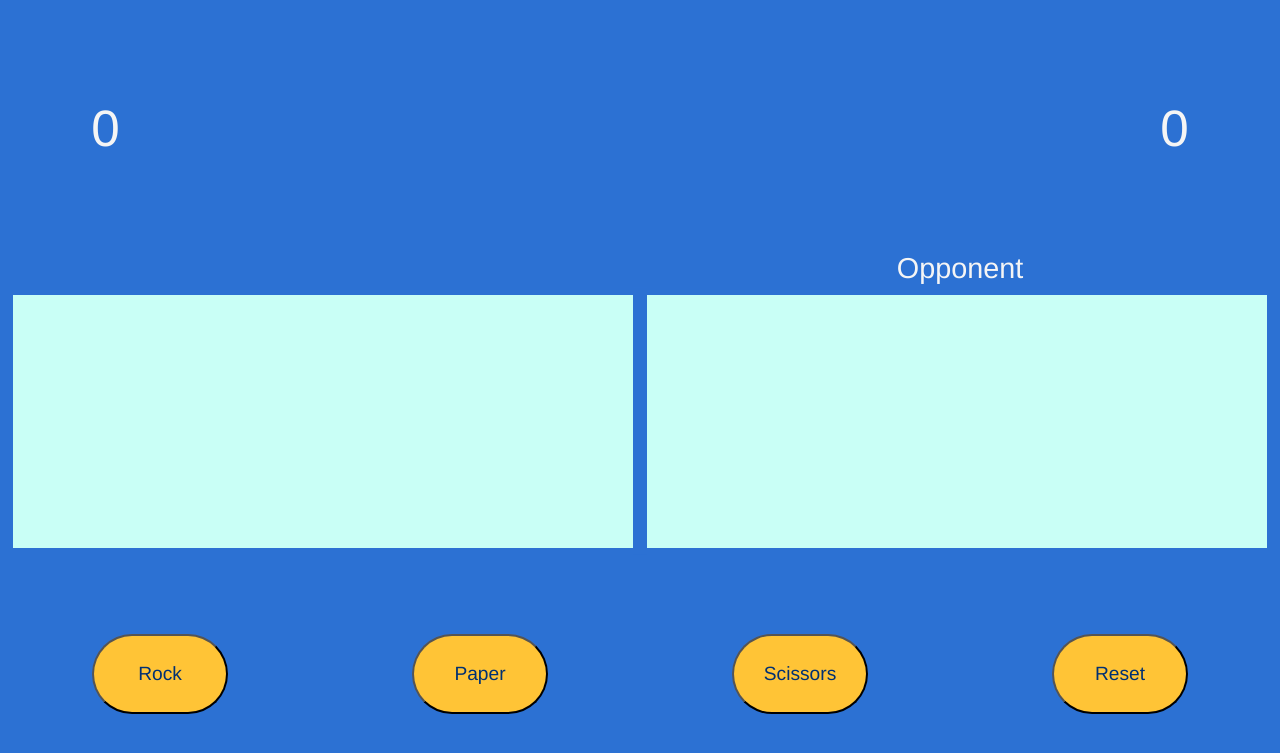
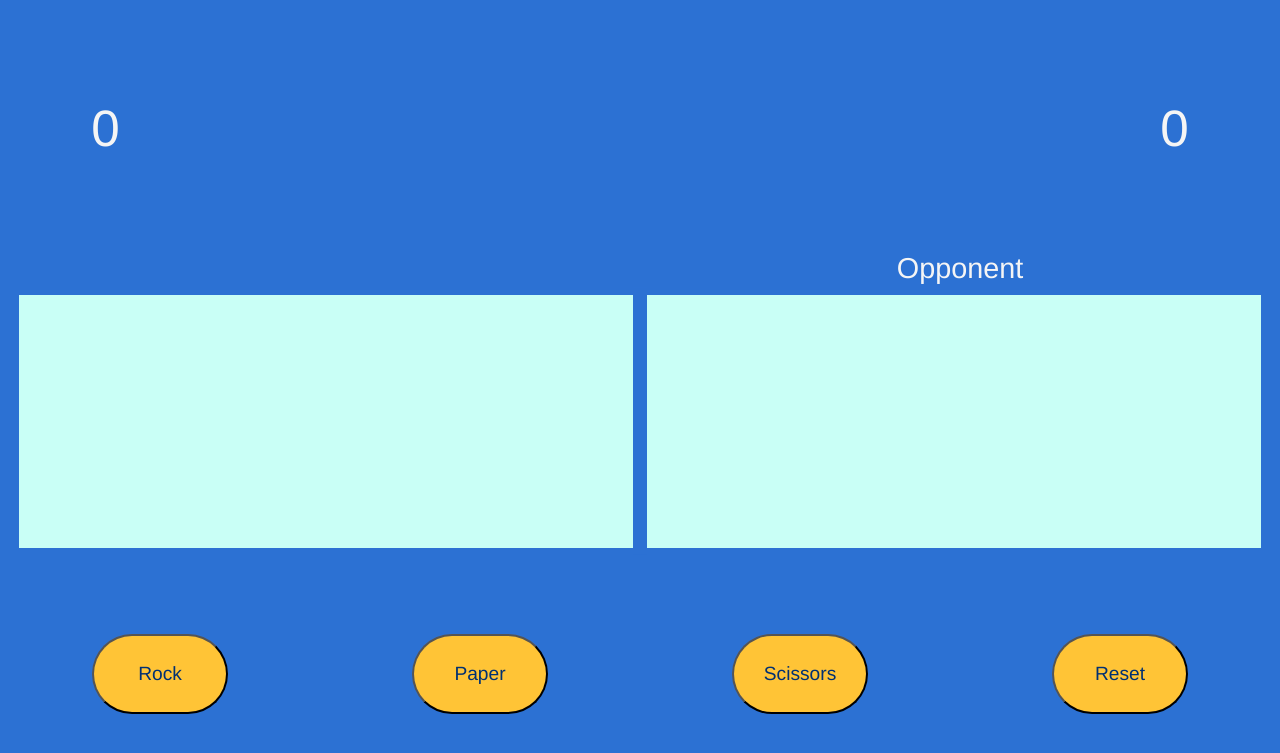
Before and after one commit to RacsoDev/rock-paper-scissors, a PHP site: page /game.html in a window 1280 px wide. Shown: the top 753 px of the page. Run offline with PHP 8.4, Linux system fonts and the light colour scheme.

Commit message:
ultimos cambios de estilo para mejor responsive

```diff
--- a/game.css
+++ b/game.css
@@ -103,7 +103,7 @@ body{
 }
 
 #result-board span{
-    font-size: clamp(0.8rem, 5vw, 3rem) ;
+    font-size: clamp(0.7rem, 3vw, 3rem) ;
 }
 
 .result-container{
@@ -124,12 +124,7 @@ body{
     display: flex;
     justify-content: center;
     align-items: center;
-    width: 50%;
     height: 50%;
-}
-
-.result-container span{
-    font-size: clamp(1.4rem, 4vw, 5rem);
 }
 
 .vertical-line::after {
@@ -144,7 +139,7 @@ body{
 
 #game-board{
     background-color: #c9fff6;
-    width: 98dvw;
+    width: 97dvw;
     position: relative;
     flex: 1;
 }
```
